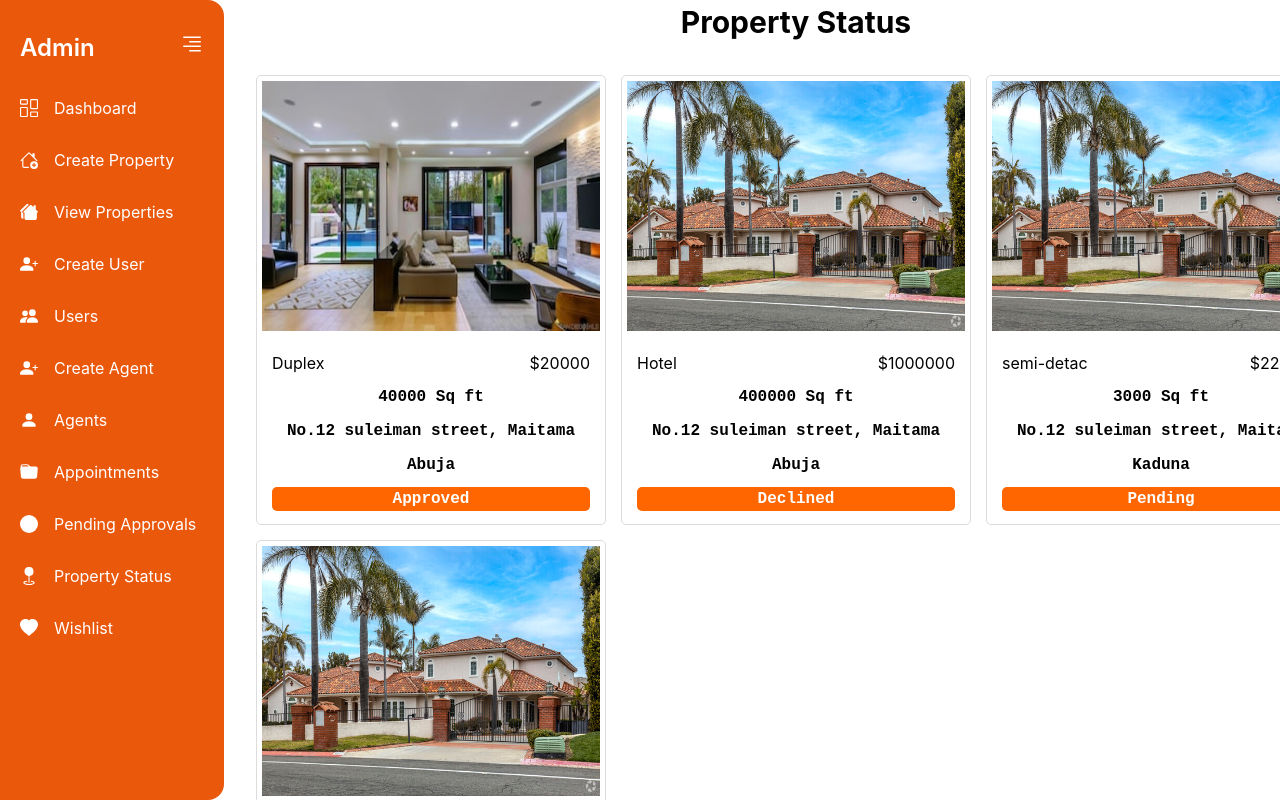
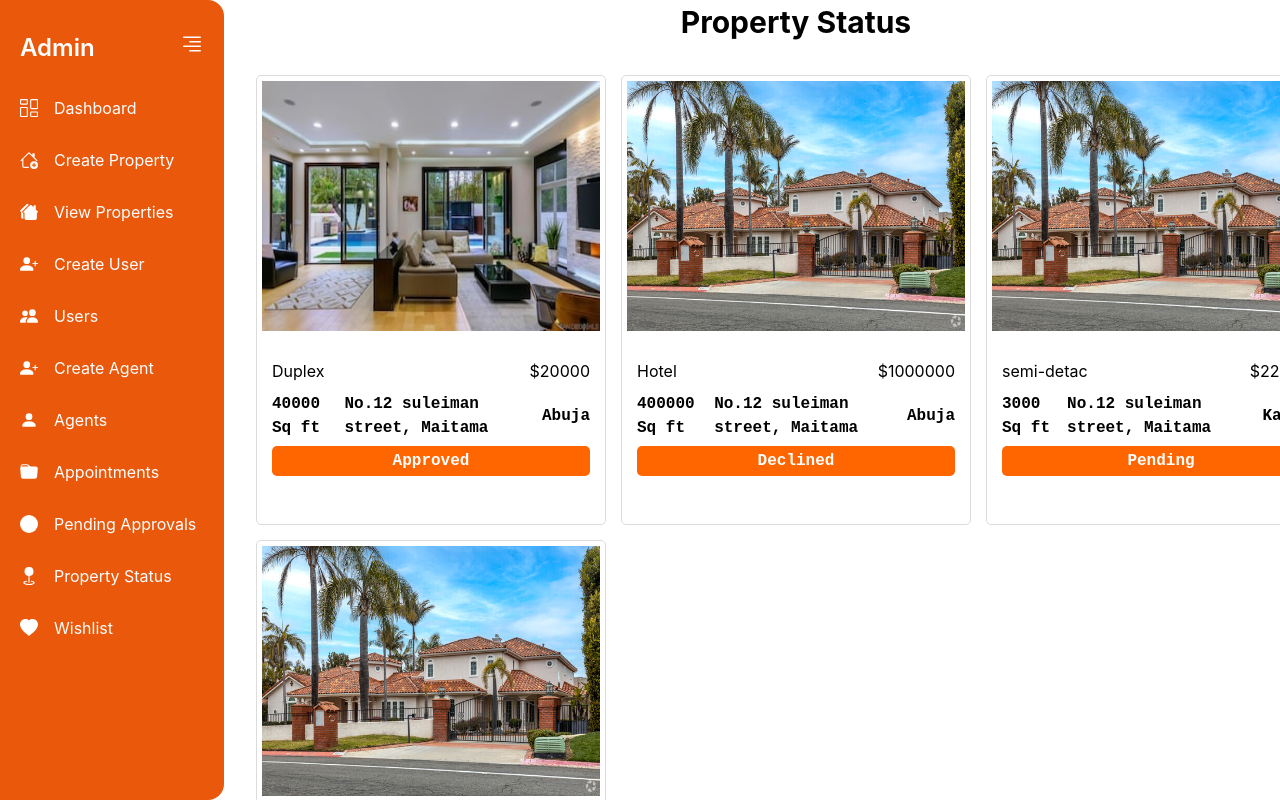
Before and after one commit to Kingsley320/Coetus_One_Admin, a React (Vite) app: page /property-status in a window 1280 px wide. Shown: the top 800 px of the page. Built offline with nearby package versions, Linux system fonts and the light colour scheme.

Commit message:
component showing a property card

```diff
--- a/src/components/PropertyCards.jsx
+++ b/src/components/PropertyCards.jsx
@@ -8,18 +8,20 @@
                 <IoEye />
                 <h4>{props.views} views</h4>
             </div> */}
-            <div className="middle">
-                <img src={props.image} alt="" />
+            <div className="middle ">
+                <img src={props.image} alt="property" />
             </div>
             <div className="bottom">
                 <div className="price-like">
                     <h3>{props.name}</h3>
                     <h3>${props.price}</h3>
                 </div>
-                <p>{props.area} Sq ft</p>
+                <div className="text-left">
+                <p >{props.area} Sq ft</p>
                 <p>{props.street}</p>
                 <p>{props.city}</p>
-                <div className="property-status">
+                </div>
+                <div className="property-status ">
                     <p>{props.status}</p>
                 </div>
             </div>
```
